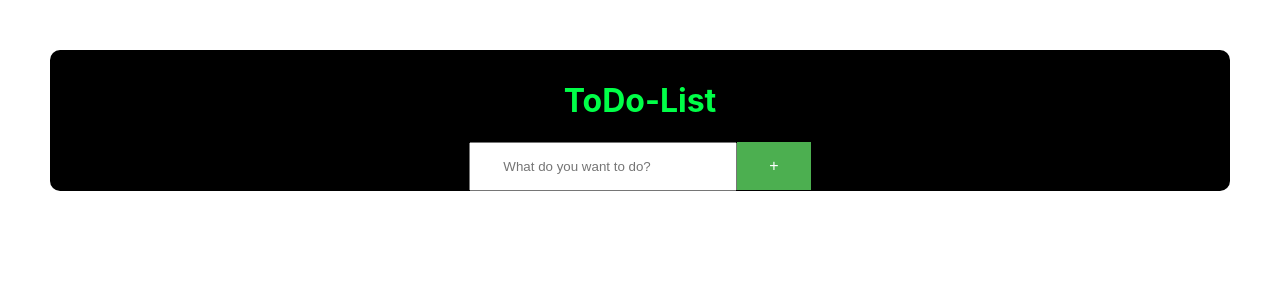
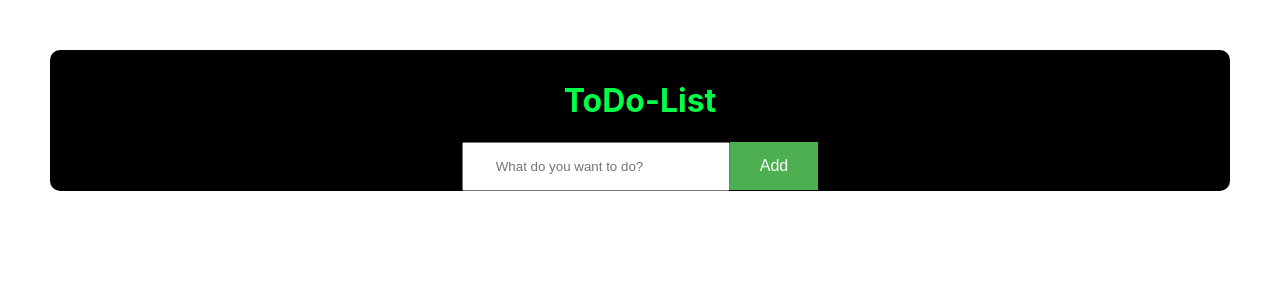
Before and after one commit to bhavyathashetty/todo, a React (Create React App) app: page / in a window 1280 px wide. Shown: the top 300 px of the page. Built offline with nearby package versions, Linux system fonts and the light colour scheme.

Commit message:
adding changes

```diff
--- a/src/App.css
+++ b/src/App.css
@@ -14,3 +14,7 @@ h1{
   display: flex;
   justify-content:center;
 }
+.crossed-line {
+  text-decoration: line-through;
+  color: red;
+}
--- a/src/App.js
+++ b/src/App.js
@@ -1,22 +1,22 @@
 import React from 'react';
 import './App.css';
 import Input from './components/Input/Input';
-import Add from './components/Button/Add';
-import Edit from './components/Button/Edit';
-import Delete from './components/Button/Delete';
-import { useState, useEffect,useRef } from 'react';
-import {v4 as uuid} from 'uuid';
+import { useState, useEffect } from 'react';
+import { v4 as uuid } from 'uuid';
+import Button from './components/Button/Button';
 
 
 
 
 function App() {
-  const box = useRef()
   const uid = uuid();
+  const [editToggle, setEditToggle] = useState(false)
   const [userInput, setUserInput] = useState('');
   const savedTodo = JSON.parse(localStorage.getItem('todos') || '[]');
-  // const [todoList, setTodoList] = useState([{id:0,todo:'Eat'},{id:1,todo:'Sleep'},...savedTodo])
+  // const initialTodo =[{id:1,todo:"Eat"},...savedTodo];
+  // const [todoList, setTodoList] = useState(initialTodo)
   const [todoList, setTodoList] = useState(savedTodo);
+
 
 
   useEffect(() => {
@@ -29,54 +29,60 @@ function App() {
   }
 
 
-  const addNewTask = () => {
+  const handleAddNewTask = () => {
     if (userInput !== '') {
+      // let copyTodoList =[...todoList]
+      // copyTodoList=[...copyTodoList,{id:uid,todo:userInput}]
+      // setTodoList(copyTodoList,...savedTodo)
       setTodoList(todoList.concat({ id: uid, todo: userInput }))
       setUserInput('')
     }
-    box.current.innerHTML='+'
+    setEditToggle(false)
   }
 
-  const deleteTodo = (id) => {
+  const handleDeleteTodo = (id) => {
     const newList = todoList.filter((item) => item.id !== id);
     setTodoList(newList);
 
   }
 
-  const editTodo = (id, todo) => {
+  const handleEditTodo = (id, todo) => {
     setUserInput(todo)
     const newList = todoList.filter((item) => item.id !== id);
     setTodoList(newList);
-    box.current.innerHTML='Edit'
+    setEditToggle(true)
   }
 
-  const crossLine = (e) => {
+
+  const crossline = (e) => {
     const element = e.target;
     element.classList.toggle("crossed-line");
 
   };
 
-  const onkeyup = (e) => {
-    if (e.key === "Enter") {
-      addNewTask()
-    }
-  }
 
   return (
     <div className="App">
       <h1>ToDo-List</h1>
-      <div className='input'>
-        <Input userInput={userInput} handleInputChange={handleInputChange} onkeyup={onkeyup} />
-        <Add addNewTask={addNewTask} box={box} />
-      </div>
-      {todoList.map(({ id, todo}) => {
+      <form onSubmit={handleAddNewTask}>
+        <div className='input'>
+          <Input userInput={userInput} handleInputChange={handleInputChange} />
+          {editToggle ?
+            <Button onClick={handleAddNewTask} className='edit' >Edit</Button> :
+            <Button onClick={handleAddNewTask} className='edit'>Add</Button>
+          }
+        </div>
+      </form>
+
+
+      {todoList.map(({ id, todo }) => {
         return (
-          <div key={id}>
-            <ul className='list' onClick={crossLine}  >
+          <div key={id} onClick={crossline}>
+            <ul className='list'>
               <li> {todo}</li>
               <div className='input'>
-                <Edit editTodo={editTodo} todo={todo} id={id} />
-                <Delete deleteTodo={deleteTodo} todo={todo} id={id} />
+                <Button onClick={() => handleEditTodo(id, todo)} className='edit'>Edit</Button>
+                <Button onClick={() => handleDeleteTodo(id)} className='delete'>Delete</Button>
               </div>
             </ul>
             <hr></hr>
--- a/src/components/Button/Add.js
+++ /dev/null
@@ -1,14 +0,0 @@
-import React from "react";
-import './add.css';
-
-
-
-const Add =({addNewTask,box})=>{
-    return(
-        <div>
-            <button ref={box} id="change" className="add" onClick={addNewTask}>+</button>
-
-        </div>
-    )
-}
-export default Add;
--- /dev/null
+++ b/src/components/Button/Button.js
@@ -0,0 +1,12 @@
+import React from "react";
+import './add.css'
+
+const Button =({children,onClick,className})=>{
+    return(
+        <div>
+            <button className={className} onClick={onClick}>{children}</button>
+
+        </div>
+    )
+}
+export default Button;
--- a/src/components/Button/Delete.js
+++ /dev/null
@@ -1,11 +0,0 @@
-import React from "react";
-
-const Delete =({deleteTodo,todo,id})=>{
-    return(
-        <div>
-            <button  className="delete" onClick={() => deleteTodo(id,todo)}>Delete</button>
-
-        </div>
-    )
-}
-export default Delete;
--- a/src/components/Button/Edit.js
+++ /dev/null
@@ -1,12 +0,0 @@
-import React from "react";
-
-
-const Edit =({editTodo,id,todo})=>{
-    return(
-        <div>
-            <button  className="edit" onClick={() => editTodo(id,todo)}>Edit</button>
-
-        </div>
-    )
-}
-export default Edit;
--- a/src/components/Input/input.css
+++ b/src/components/Input/input.css
@@ -6,11 +6,12 @@ input{
 }
 .list{
 
- display: flex;
+    display: flex;
     justify-content:space-between;
     margin: 20px;
 
 }
+
 
 button.edit{
 
```
